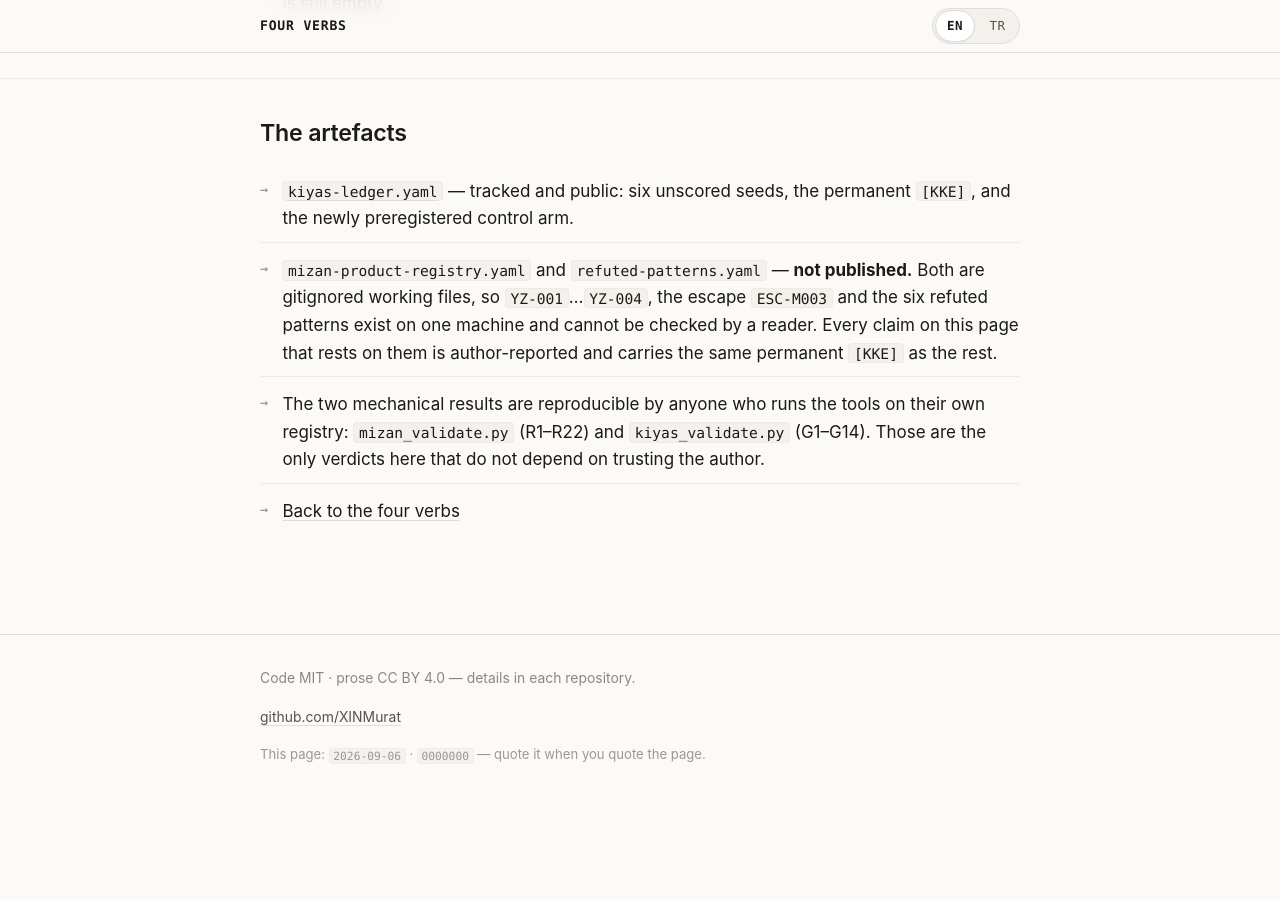
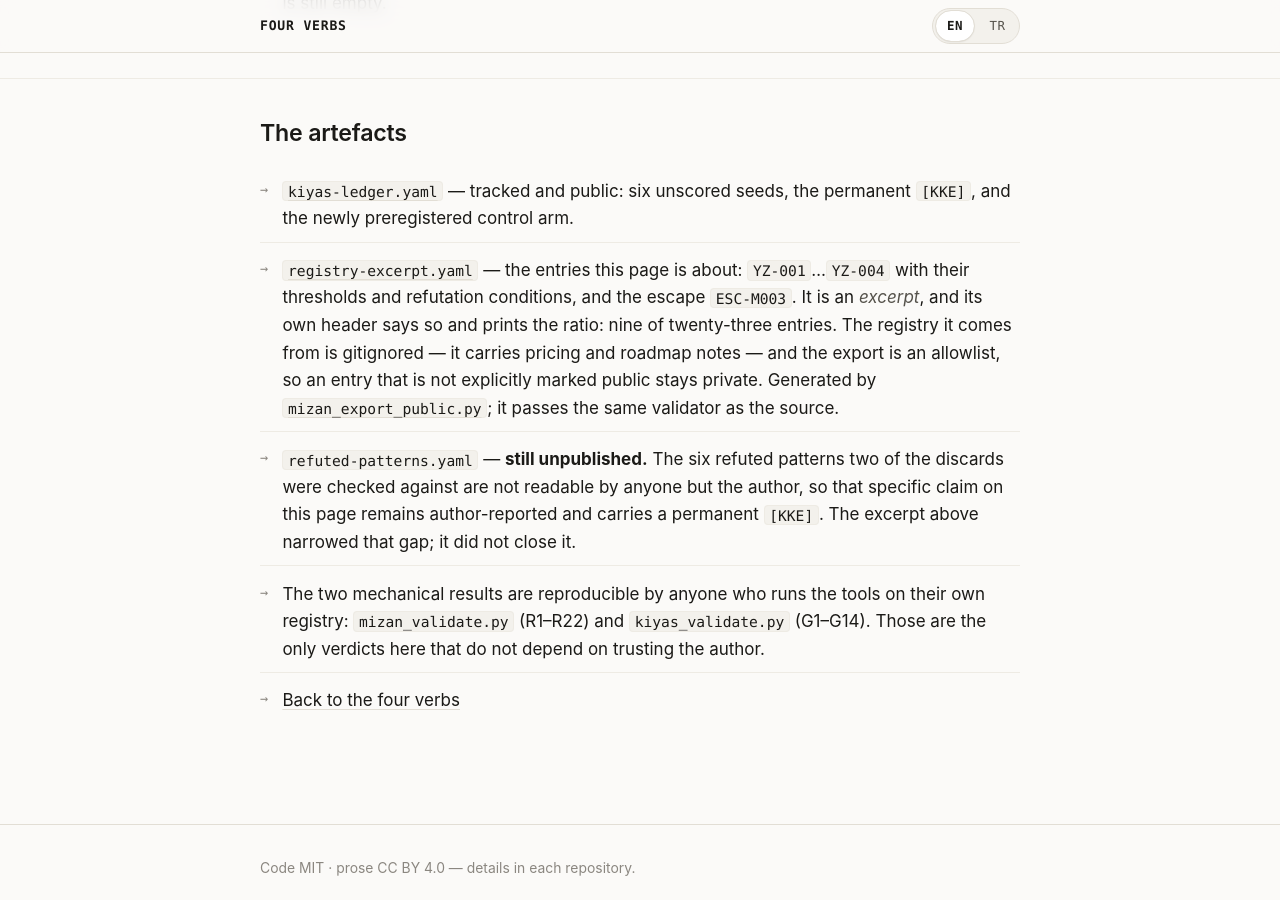
Before and after one commit to XINMurat/XINMurat.github.io, a Jekyll site: the page built from case-study.md, in a window 1280 px wide and 900 px high, scrolled down 5615 px. Built offline with Jekyll 4.4.1, drawn with Linux system fonts in a browser that asks for light colours; before the commit the page ends 6445 px from its top, so only the background shows below that; some of the changed text lies outside the part shown.

Commit message:
case study: link the excerpt, and keep naming what is still withheld
The artefacts section said two of three files were unpublished, which was
honest and also fixable. The registry entries this page is actually about
now ship as an excerpt in the Mizan repository, generated by an allowlist
export, so a reader can check the thresholds and refutation conditions
instead of taking them on the author's word.

What did not change: refuted-patterns.yaml is still private, so the claim
that two discards were checked against six refuted patterns remains
author-reported and keeps its permanent [KKE]. Narrowing a gap is not
closing one, and the page says which of the two happened.

Co-Authored-By: Claude Opus 5 <noreply@anthropic.com>

```diff
--- a/case-study.md
+++ b/case-study.md
@@ -30,8 +30,8 @@ lang: en
     got wrong and had to reverse, and the defect the generator found in a
     proposal that three of the four assistants had praised.</p>
     <p class="canon">Session date 2026-09-06 · Mizan v2.6.0 · Kıyas v1.4.0 ·
-    two of the three artefacts behind this page are unpublished working files —
-    see <em>The artefacts</em> at the end.</p>
+    the entries behind this page are published as an excerpt; what is withheld
+    is named — see <em>The artefacts</em> at the end.</p>
   </div>
 </section>
 
@@ -269,7 +269,8 @@ lang: en
     <h2>The artefacts</h2>
     <ul class="plain">
       <li><a href="https://github.com/XINMurat/Kiyas/blob/main/ledger/kiyas-ledger.yaml"><code>kiyas-ledger.yaml</code></a> — tracked and public: six unscored seeds, the permanent <code>[KKE]</code>, and the newly preregistered control arm.</li>
-      <li><code>mizan-product-registry.yaml</code> and <code>refuted-patterns.yaml</code> — <strong>not published.</strong> Both are gitignored working files, so <code>YZ-001</code>…<code>YZ-004</code>, the escape <code>ESC-M003</code> and the six refuted patterns exist on one machine and cannot be checked by a reader. Every claim on this page that rests on them is author-reported and carries the same permanent <code>[KKE]</code> as the rest.</li>
+      <li><a href="https://github.com/XINMurat/Mizan/blob/main/docs/registry-excerpt.yaml"><code>registry-excerpt.yaml</code></a> — the entries this page is about: <code>YZ-001</code>…<code>YZ-004</code> with their thresholds and refutation conditions, and the escape <code>ESC-M003</code>. It is an <em>excerpt</em>, and its own header says so and prints the ratio: nine of twenty-three entries. The registry it comes from is gitignored — it carries pricing and roadmap notes — and the export is an allowlist, so an entry that is not explicitly marked public stays private. Generated by <a href="https://github.com/XINMurat/Mizan/blob/main/tools/mizan_export_public.py"><code>mizan_export_public.py</code></a>; it passes the same validator as the source.</li>
+      <li><code>refuted-patterns.yaml</code> — <strong>still unpublished.</strong> The six refuted patterns two of the discards were checked against are not readable by anyone but the author, so that specific claim on this page remains author-reported and carries a permanent <code>[KKE]</code>. The excerpt above narrowed that gap; it did not close it.</li>
       <li>The two mechanical results are reproducible by anyone who runs the tools on their own registry: <code>mizan_validate.py</code> (R1–R22) and <code>kiyas_validate.py</code> (G1–G14). Those are the only verdicts here that do not depend on trusting the author.</li>
       <li><a href="/">Back to the four verbs</a></li>
     </ul>
@@ -521,7 +522,8 @@ lang: en
     <h2>Artefaktlar</h2>
     <ul class="plain">
       <li><a href="https://github.com/XINMurat/Kiyas/blob/main/ledger/kiyas-ledger.yaml"><code>kiyas-ledger.yaml</code></a> — izlenen ve açık: altı puanlanmamış tohum, kalıcı <code>[KKE]</code> ve yeni önkayıtlı kontrol kolu.</li>
-      <li><code>mizan-product-registry.yaml</code> ve <code>refuted-patterns.yaml</code> — <strong>yayınlanmıyor.</strong> İkisi de gitignore'lu çalışma dosyası; dolayısıyla <code>YZ-001</code>…<code>YZ-004</code>, <code>ESC-M003</code> kaçağı ve altı çürütülmüş örüntü tek bir makinede duruyor ve okuyucu tarafından denetlenemiyor. Bu sayfada onlara dayanan her iddia yazar-beyanıdır ve geri kalanla aynı kalıcı <code>[KKE]</code>'yi taşır.</li>
+      <li><a href="https://github.com/XINMurat/Mizan/blob/main/docs/registry-excerpt.yaml"><code>registry-excerpt.yaml</code></a> — bu sayfanın konusu olan girdiler: eşikleri ve çürütme koşullarıyla <code>YZ-001</code>…<code>YZ-004</code>, ve <code>ESC-M003</code> kaçağı. Bir <em>alıntıdır</em>; kendi başlığı bunu söylüyor ve oranı basıyor: yirmi üç girdinin dokuzu. Geldiği registry gitignore'lu — fiyat ve yol haritası notları taşıyor — ve export bir izin listesi: açıkça işaretlenmemiş girdi özel kalır. <a href="https://github.com/XINMurat/Mizan/blob/main/tools/mizan_export_public.py"><code>mizan_export_public.py</code></a> üretiyor; kaynağıyla aynı doğrulayıcıdan geçiyor.</li>
+      <li><code>refuted-patterns.yaml</code> — <strong>hâlâ yayınlanmıyor.</strong> Elemelerden ikisinin karşısında denetlendiği altı çürütülmüş örüntüyü yazardan başkası okuyamıyor; dolayısıyla bu sayfadaki o iddia yazar-beyanı olarak kalıyor ve kalıcı bir <code>[KKE]</code> taşıyor. Yukarıdaki alıntı bu boşluğu daralttı, kapatmadı.</li>
       <li>İki mekanik sonuç, araçları kendi registry'sinde koşan herkes tarafından tekrarlanabilir: <code>mizan_validate.py</code> (R1–R22) ve <code>kiyas_validate.py</code> (G1–G14). Buradaki, yazara güvenmeyi gerektirmeyen tek hükümler bunlar.</li>
       <li><a href="/">Dört fiile dön</a></li>
     </ul>
```
Also changed, not shown: other parts of case-study.md (+2 -2 lines).
